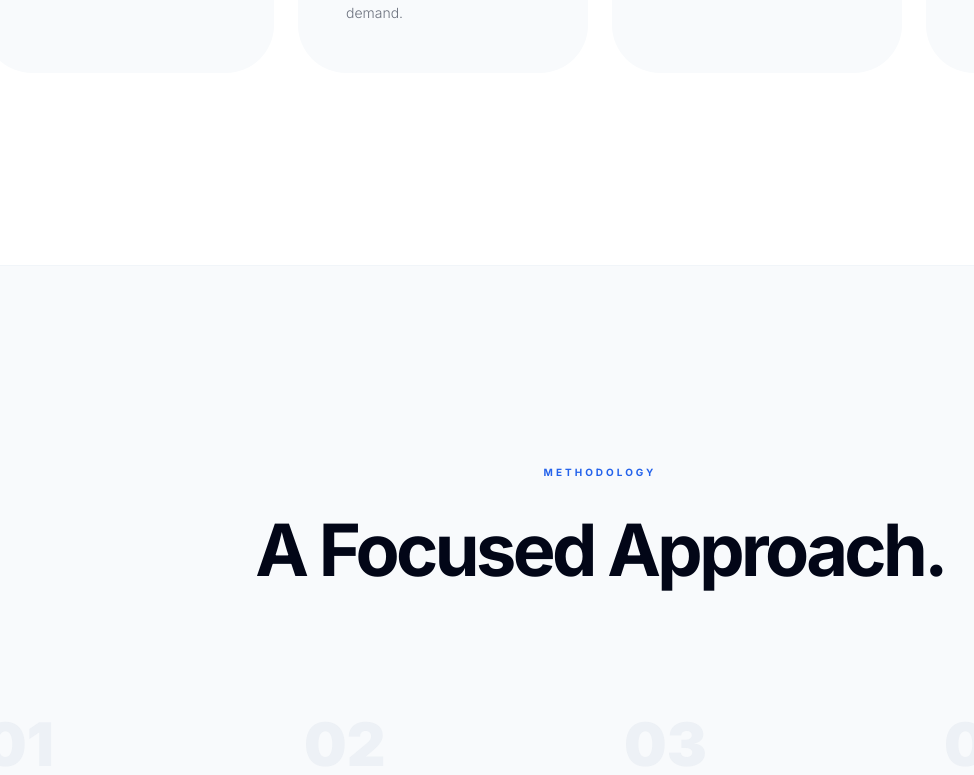
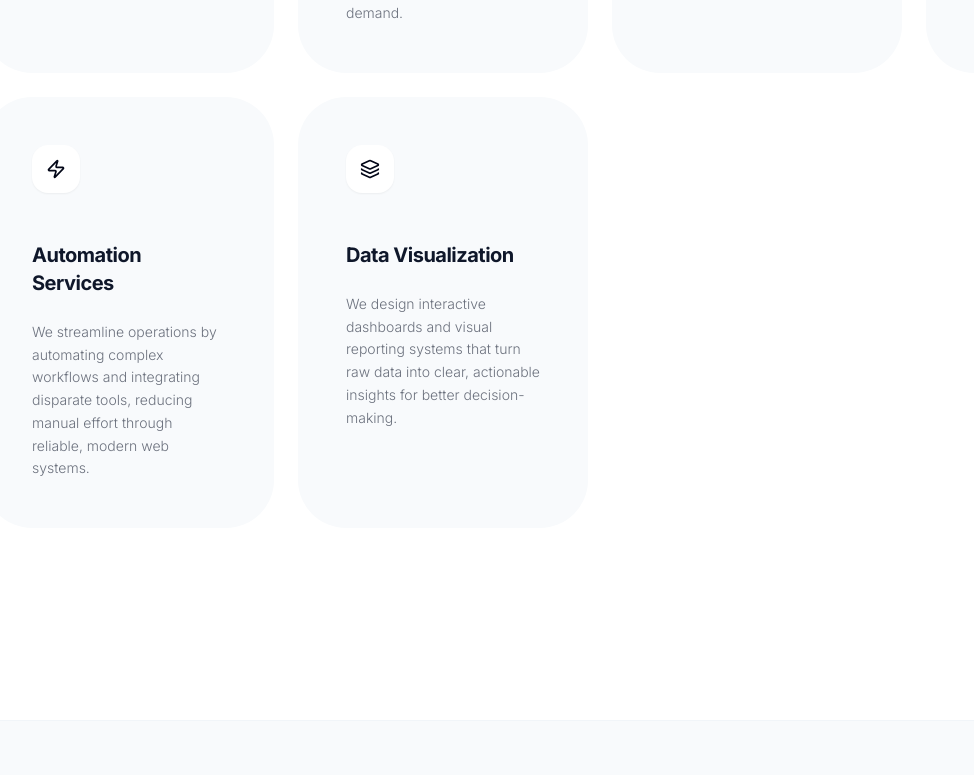
Before and after one commit to raghavendraakashu/fjord-website, a React (Vite) app: page /#/ in a window 1280 px wide. Shown: the part 1785-2560 px from the top of the page, without its empty margins (40-1014 px from the left). Built offline with nearby package versions, Linux system fonts and the light colour scheme.

Commit message:
added the Automation Services and Data Visualization

```diff
--- a/constants.tsx
+++ b/constants.tsx
@@ -49,6 +49,16 @@ export const SERVICES: Service[] = [
     title: 'Technical Security',
     description: 'We implement security-first development practices and rigorous optimization audits to protect your data and maintain system integrity.',
     icon: <ShieldCheck className="w-5 h-5" />
+  },
+  {
+    title: 'Automation Services',
+    description: 'We streamline operations by automating complex workflows and integrating disparate tools, reducing manual effort through reliable, modern web systems.',
+    icon: <Zap className="w-5 h-5" />
+  },
+  {
+    title: 'Data Visualization',
+    description: 'We design interactive dashboards and visual reporting systems that turn raw data into clear, actionable insights for better decision-making.',
+    icon: <Layers className="w-5 h-5" />
   }
 ];
 
```
Also changed, not shown: package.json (line endings or trailing spaces).
